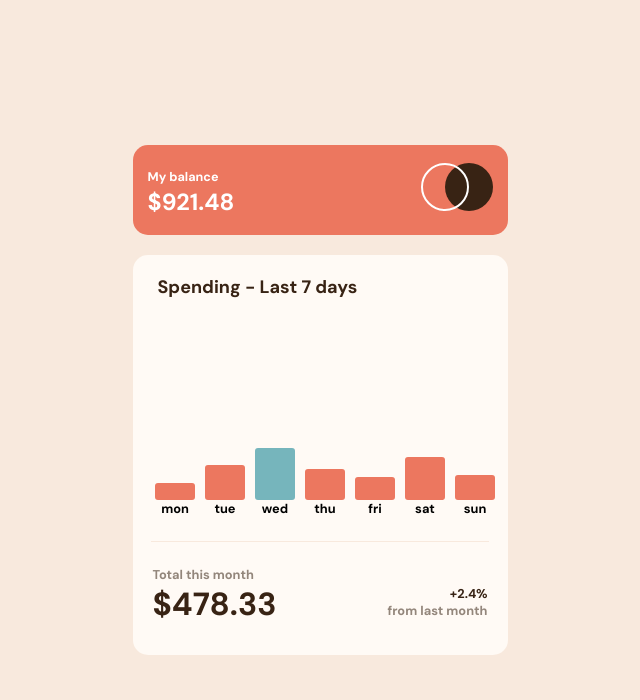
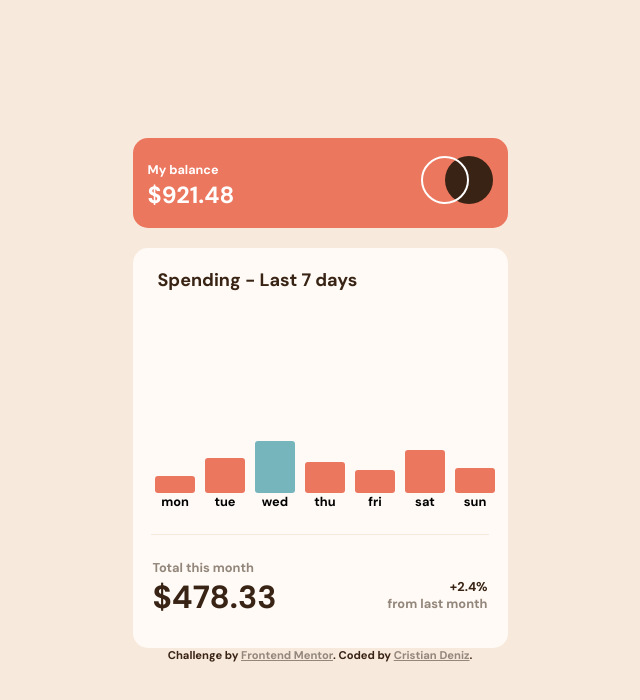
Before and after one commit to CrisDeniz/first-challenge-for-my-portfolio, a plain HTML site: page index.html in a window 1280 px wide. Shown: the whole page, without its empty margins (320-960 px from the left). Drawn offline with Linux system fonts and the light colour scheme.

Commit message:
added atribution

```diff
--- a/index.html
+++ b/index.html
@@ -12,8 +12,7 @@
 
   <!-- Feel free to remove these styles or customise in your own stylesheet 👍 -->
   <style>
-    .attribution { font-size: 11px; text-align: center; }
-    .attribution a { color: hsl(228, 45%, 44%); }
+
   </style>
 </head>
 <body>
@@ -73,6 +72,12 @@
       </div>
     </div>
   </div>
+
+  <div class="attribution">
+    Challenge by <a href="https://www.frontendmentor.io?ref=challenge" target="_blank">Frontend Mentor</a>.
+    Coded by <a href="https://github.com/CrisDeniz" target="_blank">Cristian Deniz</a>.
+  </div>
+
   <script src="spendValue.js"></script>
 </body>
 </html>
--- a/style.css
+++ b/style.css
@@ -12,7 +12,7 @@ body{
     flex-direction: column;
     background:hsl(27, 66%, 92%);
     font-size: 18px;
-    font-family: 'DM Sans', sans-serif
+    font-family: 'DM Sans', sans-serif;
 }
 
 .balance{
@@ -177,6 +177,19 @@ body{
     height: fit-content
 }
 
+.attribution{
+    font-size: 0.7rem;
+    text-align: center;
+    font-family: 'DM Sans', sans-serif;
+    color: hsl(25, 47%, 15%);
+}
+
+.attribution a{
+    color: hsl(28, 10%, 53%);
+}
+
+
+
 @media all and (max-width: 375px) {
     html{
         font-size: 90%;
```
